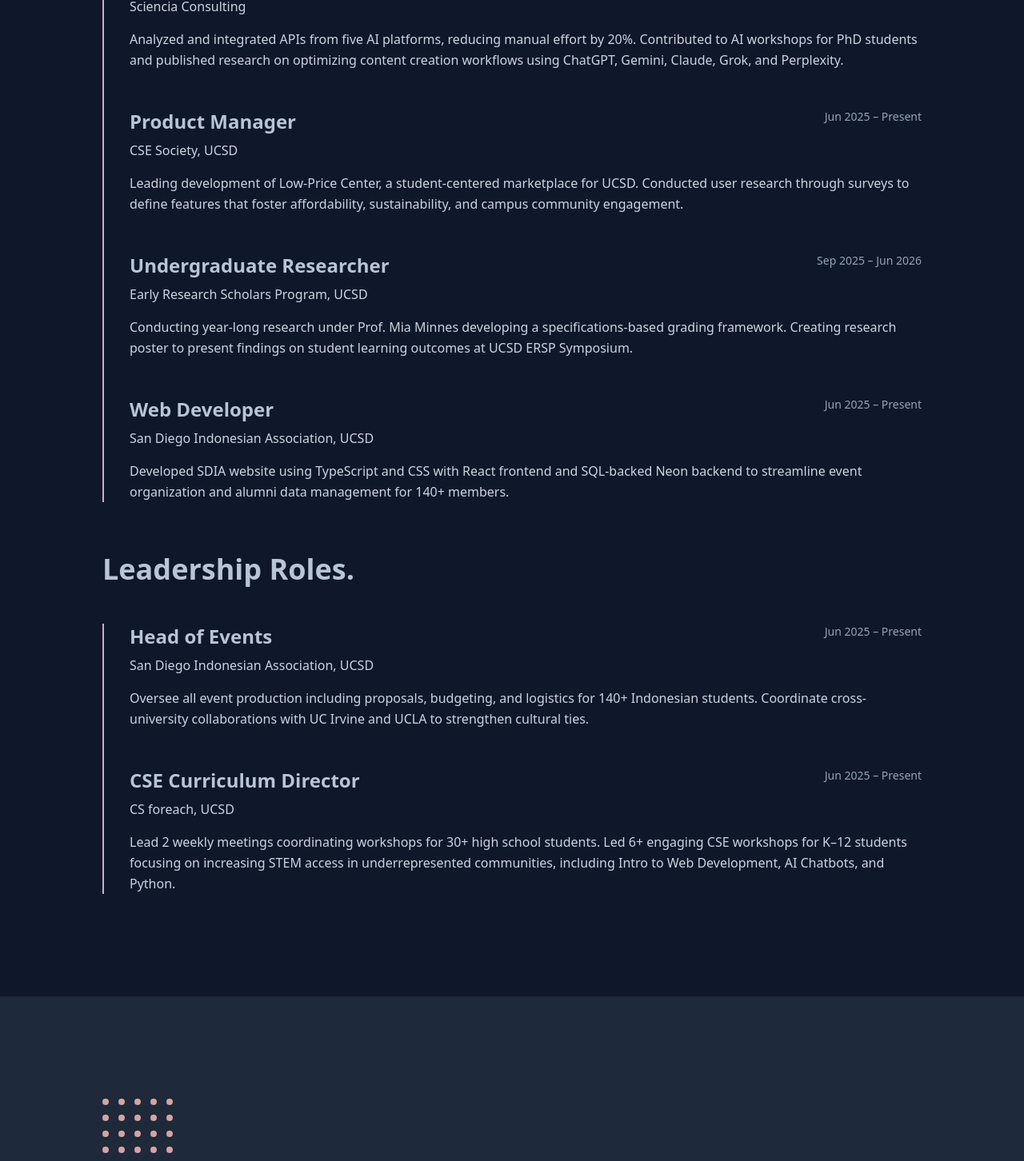
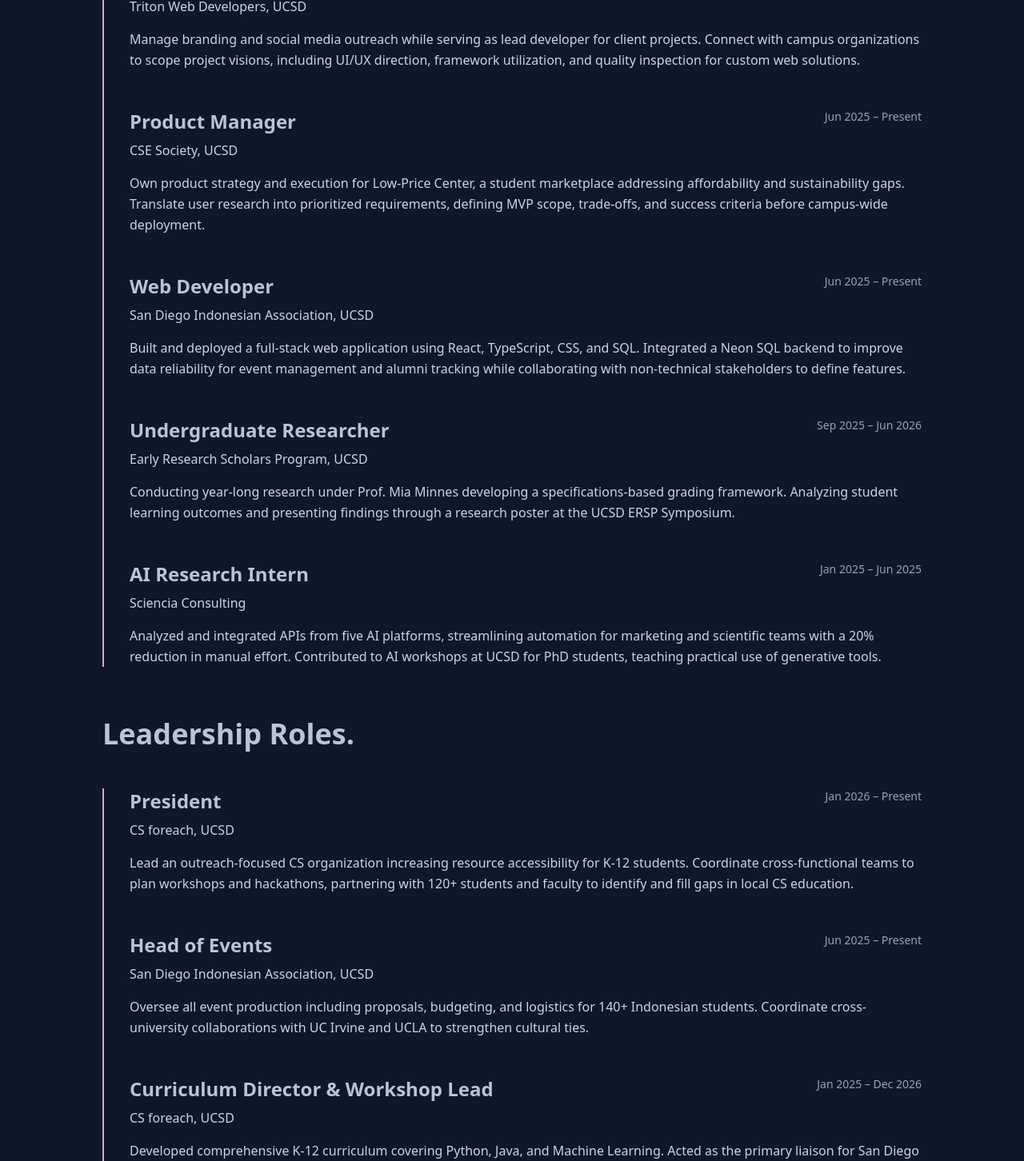
Before and after one commit to nicolesutedja/portfolio, a React (Create React App) app: page /portfolio/experience in a window 1280 px wide. Shown: the part 432-1884 px from the top of the page at 80% size. Built offline with nearby package versions, Linux system fonts and the light colour scheme.

Commit message:
Update Experience

```diff
--- a/src/App.js
+++ b/src/App.js
@@ -12,7 +12,7 @@
       <Layout>
         <Routes>
           <Route path="/" element={<Home />} />
-          <Route path="/project" element={<Project />} />  {/* Add this route */}
+          <Route path="/project" element={<Project />} />
           <Route path="/experience" element={<Experience />} />
           <Route path="/contact" element={<Contact />} />
         </Routes>
--- a/src/pages/Experience.js
+++ b/src/pages/Experience.js
@@ -1,190 +1,157 @@
 import React from 'react';
 import { motion } from 'framer-motion';
 
-export default function Experience() {
-  return (
-    <>
-      {/* Experience Section */}
-      <section className="py-32 px-8 bg-slate-900 min-h-screen">
-        <div className="max-w-5xl mx-auto">
+// --- DATA ---
+const workExperiences = [
+  {
+    title: "Project Lead",
+    company: "Triton Web Developers, UCSD",
+    date: "Sep 2025 – Present",
+    description: "Manage branding and social media outreach while serving as lead developer for client projects. Connect with campus organizations to scope project visions, including UI/UX direction, framework utilization, and quality inspection for custom web solutions."
+  },
+  {
+    title: "Product Manager",
+    company: "CSE Society, UCSD",
+    date: "Jun 2025 – Present",
+    description: "Own product strategy and execution for Low-Price Center, a student marketplace addressing affordability and sustainability gaps. Translate user research into prioritized requirements, defining MVP scope, trade-offs, and success criteria before campus-wide deployment."
+  },
+  {
+    title: "Web Developer",
+    company: "San Diego Indonesian Association, UCSD",
+    date: "Jun 2025 – Present",
+    description: "Built and deployed a full-stack web application using React, TypeScript, CSS, and SQL. Integrated a Neon SQL backend to improve data reliability for event management and alumni tracking while collaborating with non-technical stakeholders to define features."
+  },
+  {
+    title: "Undergraduate Researcher",
+    company: "Early Research Scholars Program, UCSD",
+    date: "Sep 2025 – Jun 2026",
+    description: "Conducting year-long research under Prof. Mia Minnes developing a specifications-based grading framework. Analyzing student learning outcomes and presenting findings through a research poster at the UCSD ERSP Symposium."
+  },
+  {
+    title: "AI Research Intern",
+    company: "Sciencia Consulting",
+    date: "Jan 2025 – Jun 2025",
+    description: "Analyzed and integrated APIs from five AI platforms, streamlining automation for marketing and scientific teams with a 20% reduction in manual effort. Contributed to AI workshops at UCSD for PhD students, teaching practical use of generative tools."
+  }
+];
+
+const leadershipRoles = [
+  {
+    title: "President",
+    company: "CS foreach, UCSD",
+    date: "Jan 2026 – Present",
+    description: "Lead an outreach-focused CS organization increasing resource accessibility for K-12 students. Coordinate cross-functional teams to plan workshops and hackathons, partnering with 120+ students and faculty to identify and fill gaps in local CS education."
+  },
+  {
+    title: "Head of Events",
+    company: "San Diego Indonesian Association, UCSD",
+    date: "Jun 2025 – Present",
+    description: "Oversee all event production including proposals, budgeting, and logistics for 140+ Indonesian students. Coordinate cross-university collaborations with UC Irvine and UCLA to strengthen cultural ties."
+  },
+  {
+    title: "Curriculum Director & Workshop Lead",
+    company: "CS foreach, UCSD",
+    date: "Jan 2025 – Dec 2026",
+    description: "Developed comprehensive K-12 curriculum covering Python, Java, and Machine Learning. Acted as the primary liaison for San Diego schools, delivering 2+ introductory workshops per quarter to increase local STEM accessibility."
+  }
+];
+
+// --- REUSABLE COMPONENTS ---
+
+// 1. Reusable Animation Wrapper
+const FadeIn = ({ children, x = -20, duration = 0.8, margin = "0px" }) => (
+  <motion.div
+    initial={{ opacity: 0, x }}
+    whileInView={{ opacity: 1, x: 0 }}
+    transition={{ duration }}
+    viewport={{
+          once: true,
+          amount: 0,      // Triggers the millisecond 1 pixel is visible
+          margin: "0px"   // No artificial delay/buffer zone
+        }}
+  >
+    {children}
+  </motion.div>
+);
+
+// 2. Reusable Decorative Dots
+const DecorativeDots = () => (
   <div className="mb-8 flex gap-3">
     {[...Array(5)].map((_, i) => (
       <div key={i} className="flex flex-col gap-3">
         {[...Array(5)].map((_, j) => (
-                  <div
-                    key={j}
-                    className="w-2 h-2 rounded-full"
-                    style={{ backgroundColor: '#d4a5a5' }}
-                  />
+          <div key={j} className="w-2 h-2 rounded-full" style={{ backgroundColor: '#d4a5a5' }} />
         ))}
       </div>
     ))}
   </div>
-          <motion.div
-            initial={{ opacity: 0, x: -40 }}
-            whileInView={{ opacity: 1, x: 0 }}
-            transition={{ duration: 0.8 }}
-            viewport={{ once: true }}
-          >
-            <h2 className="text-5xl md:text-6xl font-bold mb-20" style={{ color: '#b8c5d6' }}>Experience.</h2>
-          </motion.div>
-          <div className="space-y-16">
-            {/* Work Experience */}
-            <div className="border-l-2 pl-8 space-y-12" style={{ borderColor: '#c9aed4' }}>
+);
+
+// 3. Reusable Experience Card
+const ExperienceCard = ({ title, company, date, description }) => (
   <div>
-                <motion.div
-                  initial={{ opacity: 0, x: -20 }}
-                  whileInView={{ opacity: 1, x: 0 }}
-                  transition={{ duration: 0.8 }}
-                  viewport={{ once: true }}
-                >
     <div className="flex justify-between items-start mb-4 flex-wrap gap-2">
       <div>
-                      <h3 className="text-2xl font-bold mb-2" style={{ color: '#b8c5d6' }}>AI Tool Research Intern</h3>
-                      <p className="text-slate-300 font-medium">Sciencia Consulting</p>
+        <h3 className="text-2xl font-bold mb-2" style={{ color: '#b8c5d6' }}>{title}</h3>
+        <p className="text-slate-300 font-medium">{company}</p>
       </div>
-                    <p className="text-slate-400 text-sm font-medium">Jan 2025 – Jun 2025</p>
+      <p className="text-slate-400 text-sm font-medium">{date}</p>
     </div>
-                  <p className="text-slate-300 font-medium leading-relaxed">
-                    Analyzed and integrated APIs from five AI platforms, reducing manual effort by 20%. Contributed to AI workshops for PhD students and published research on optimizing content creation workflows using ChatGPT, Gemini, Claude, Grok, and Perplexity.
-                  </p>
-                </motion.div>
+    <p className="text-slate-300 font-medium leading-relaxed">{description}</p>
+  </div>
+);
+
+// --- MAIN PAGE COMPONENT ---
+export default function Experience() {
+  return (
+    <>
+      <section className="py-32 px-8 bg-slate-900 min-h-screen">
+        <div className="max-w-5xl mx-auto">
+
+          <DecorativeDots />
+
+          <FadeIn x={-40}>
+            <h2 className="text-5xl md:text-6xl font-bold mb-20" style={{ color: '#b8c5d6' }}>Experience.</h2>
+          </FadeIn>
+
+          <div className="space-y-16">
+
+            {/* Work Experience Section */}
+            <div className="border-l-2 pl-8 space-y-12" style={{ borderColor: '#c9aed4' }}>
+              {workExperiences.map((exp, index) => (
+                <FadeIn key={index} margin="-20% 0px">
+                  <ExperienceCard {...exp} />
+                </FadeIn>
+              ))}
             </div>
 
-              <div>
-                <motion.div
-                  initial={{ opacity: 0, x: -20 }}
-                  whileInView={{ opacity: 1, x: 0 }}
-                  transition={{ duration: 0.8 }}
-                  viewport={{ once: true }}
-                >
-                  <div className="flex justify-between items-start mb-4 flex-wrap gap-2">
-                    <div>
-                      <h3 className="text-2xl font-bold mb-2" style={{ color: '#b8c5d6' }}>Product Manager</h3>
-                      <p className="text-slate-300 font-medium">CSE Society, UCSD</p>
-                    </div>
-                    <p className="text-slate-400 text-sm font-medium">Jun 2025 – Present</p>
-                  </div>
-                  <p className="text-slate-300 font-medium leading-relaxed">
-                    Leading development of Low-Price Center, a student-centered marketplace for UCSD. Conducted user research through surveys to define features that foster affordability, sustainability, and campus community engagement.
-                  </p>
-                </motion.div>
-              </div>
+            {/* Leadership Section */}
+            <div className="mt-20">
+              <FadeIn x={-40} duration={0.7} margin="-20% 0px">
+                <h3 className="text-3xl md:text-4xl font-bold mb-12" style={{ color: '#b8c5d6' }}>Leadership Roles.</h3>
+              </FadeIn>
 
-              <div>
-                <motion.div
-                  initial={{ opacity: 0, x: -20 }}
-                  whileInView={{ opacity: 1, x: 0 }}
-                  transition={{ duration: 0.8 }}
-                  viewport={{ once: true }}
-                >
-                  <div className="flex justify-between items-start mb-4 flex-wrap gap-2">
-                    <div>
-                      <h3 className="text-2xl font-bold mb-2" style={{ color: '#b8c5d6' }}>Undergraduate Researcher</h3>
-                      <p className="text-slate-300 font-medium">Early Research Scholars Program, UCSD</p>
-                    </div>
-                    <p className="text-slate-400 text-sm font-medium">Sep 2025 – Jun 2026</p>
-                  </div>
-                  <p className="text-slate-300 font-medium leading-relaxed">
-                    Conducting year-long research under Prof. Mia Minnes developing a specifications-based grading framework. Creating research poster to present findings on student learning outcomes at UCSD ERSP Symposium.
-                  </p>
-                </motion.div>
-              </div>
-
-              <div>
-                <motion.div
-                  initial={{ opacity: 0, x: -20 }}
-                  whileInView={{ opacity: 1, x: 0 }}
-                  transition={{ duration: 0.8 }}
-                  viewport={{ once: true }}
-                >
-                  <div className="flex justify-between items-start mb-4 flex-wrap gap-2">
-                    <div>
-                      <h3 className="text-2xl font-bold mb-2" style={{ color: '#b8c5d6' }}>Web Developer</h3>
-                      <p className="text-slate-300 font-medium">San Diego Indonesian Association, UCSD</p>
-                    </div>
-                    <p className="text-slate-400 text-sm font-medium">Jun 2025 – Present</p>
-                  </div>
-                  <p className="text-slate-300 font-medium leading-relaxed">
-                    Developed SDIA website using TypeScript and CSS with React frontend and SQL-backed Neon backend to streamline event organization and alumni data management for 140+ members.
-                  </p>
-                </motion.div>
+              <div className="border-l-2 pl-8 space-y-12" style={{ borderColor: '#c9aed4' }}>
+                {leadershipRoles.map((role, index) => (
+                  <FadeIn key={index} x={-40} duration={0.7} margin="-20% 0px">
+                    <ExperienceCard {...role} />
+                  </FadeIn>
+                ))}
               </div>
             </div>
 
-            {/* Leadership */}
-            <div className="mt-20">
-              <motion.div
-                initial={{ opacity: 0, x: -40 }}
-                whileInView={{ opacity: 1, x: 0 }}
-                transition={{ duration: 0.7 }}
-                viewport={{ once: true, margin: "-20% 0px" }}
-              >
-                <h3 className="text-3xl md:text-4xl font-bold mb-12" style={{ color: '#b8c5d6' }}>Leadership Roles.</h3>
-              </motion.div>
-              <div className="border-l-2 pl-8 space-y-12" style={{ borderColor: '#c9aed4' }}>
-                <motion.div
-                  initial={{ opacity: 0, x: -40 }}
-                  whileInView={{ opacity: 1, x: 0 }}
-                  transition={{ duration: 0.7 }}
-                  viewport={{ once: true, margin: "-20% 0px" }}
-                >
-                  <div>
-                    <div className="flex justify-between items-start mb-4 flex-wrap gap-2">
-                      <div>
-                        <h4 className="text-2xl font-bold mb-2" style={{ color: '#b8c5d6' }}>Head of Events</h4>
-                        <p className="text-slate-300 font-medium">San Diego Indonesian Association, UCSD</p>
-                      </div>
-                      <p className="text-slate-400 text-sm font-medium">Jun 2025 – Present</p>
-                    </div>
-                    <p className="text-slate-300 font-medium leading-relaxed">
-                      Oversee all event production including proposals, budgeting, and logistics for 140+ Indonesian students. Coordinate cross-university collaborations with UC Irvine and UCLA to strengthen cultural ties.
-                    </p>
-                  </div>
-                </motion.div>
-
-                <motion.div
-                  initial={{ opacity: 0, x: -40 }}
-                  whileInView={{ opacity: 1, x: 0 }}
-                  transition={{ duration: 0.7 }}
-                  viewport={{ once: true, margin: "-20% 0px" }}
-                >
-                  <div>
-                    <div className="flex justify-between items-start mb-4 flex-wrap gap-2">
-                      <div>
-                        <h4 className="text-2xl font-bold mb-2" style={{ color: '#b8c5d6' }}>CSE Curriculum Director</h4>
-                        <p className="text-slate-300 font-medium">CS foreach, UCSD</p>
-                      </div>
-                      <p className="text-slate-400 text-sm font-medium">Jun 2025 – Present</p>
-                    </div>
-                    <p className="text-slate-300 font-medium leading-relaxed">
-                      Lead 2 weekly meetings coordinating workshops for 30+ high school students. Led 6+ engaging CSE workshops for K–12 students focusing on increasing STEM access in underrepresented communities, including Intro to Web Development, AI Chatbots, and Python.
-                    </p>
-                  </div>
-                </motion.div>
-              </div>
-            </div>
           </div>
         </div>
       </section>
 
-      {/* Testimonials */}
+      {/* Testimonials Section */}
       <section className="py-32 px-8">
         <div className="max-w-5xl mx-auto">
-          <div className="mb-8 flex gap-3">
-            {[...Array(5)].map((_, i) => (
-              <div key={i} className="flex flex-col gap-3">
-                {[...Array(5)].map((_, j) => (
-                  <div
-                    key={j}
-                    className="w-2 h-2 rounded-full"
-                    style={{ backgroundColor: '#d4a5a5' }}
-                  />
-                ))}
-              </div>
-            ))}
-          </div>
+
+          <DecorativeDots />
+
           <h2 className="text-5xl md:text-6xl font-bold mb-20" style={{ color: '#b8c5d6' }}>What People Say.</h2>
+
           <div className="space-y-12">
             <div className="border-l-4 pl-8" style={{ borderColor: '#c9aed4' }}>
               <p className="text-xl font-medium text-slate-300 italic mb-4 leading-relaxed">
@@ -198,6 +165,7 @@
               <p className="text-slate-400 font-medium">— Dr. Jill Roughan, Sciencia Consulting</p>
             </div>
           </div>
+
         </div>
       </section>
     </>
```
Lines whose indentation alone changed are shown as unchanged.
